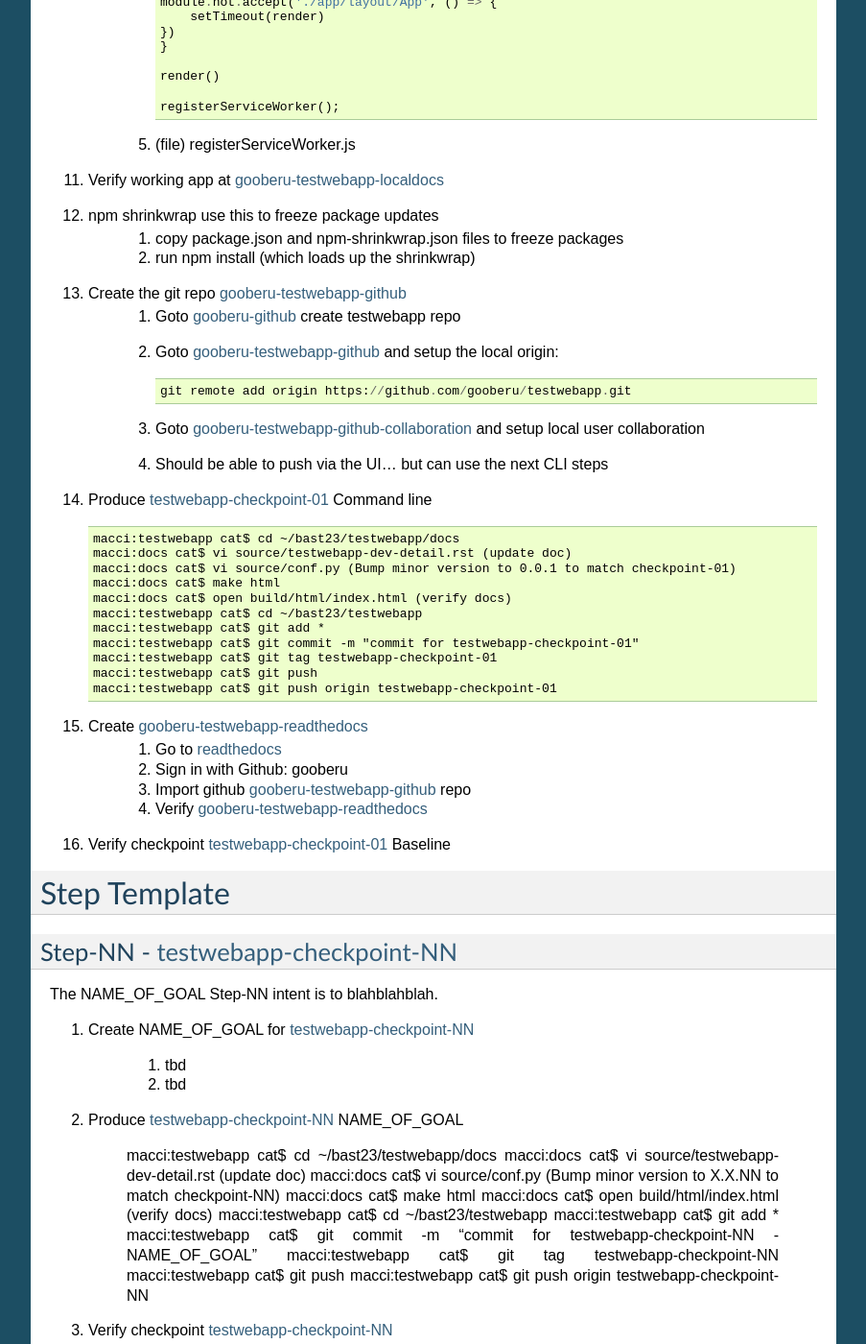
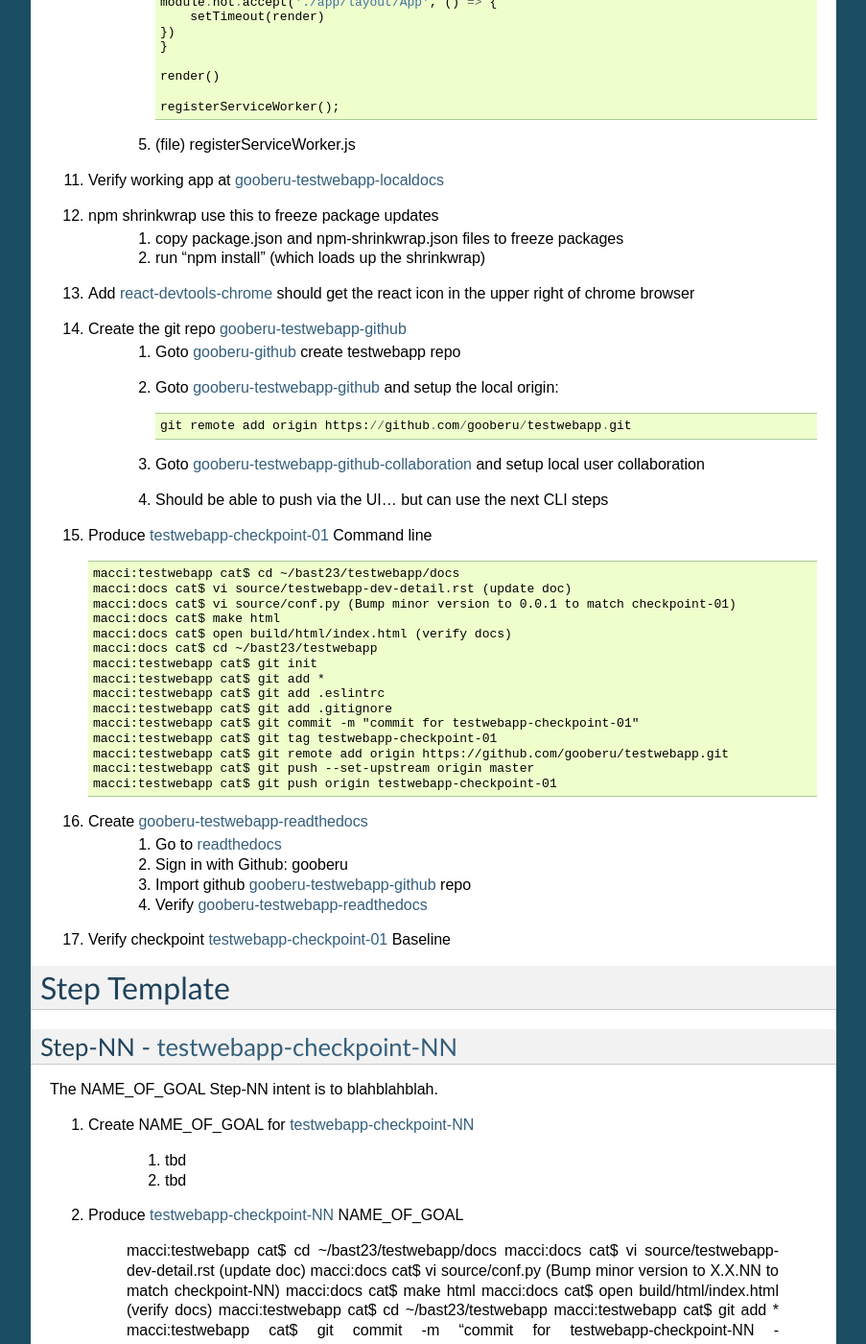
Before and after one commit to 2cld/testwebapp, a Sphinx documentation site: the page built from docs/source/testwebapp-dev-detail.rst, in a window 1280 px wide and 1400 px high, scrolled down 2726 px. Shown: the whole window at 96% size, without its empty margins (198-1101 px from the left). Built offline with Sphinx 7.4.7, drawn with Linux system fonts in a browser that asks for light colours.

Commit message:
commit update for testwebapp-checkpoint-01

```diff
--- a/docs/source/testwebapp-dev-detail.rst
+++ b/docs/source/testwebapp-dev-detail.rst
@@ -163,7 +163,9 @@
 
 #. npm shrinkwrap use this to freeze package updates
     #. copy package.json and npm-shrinkwrap.json files to freeze packages
-    #. run npm install (which loads up the shrinkwrap)
+    #. run "npm install" (which loads up the shrinkwrap)
+
+#. Add react-devtools-chrome_ should get the react icon in the upper right of chrome browser
 
 #. Create the git repo gooberu-testwebapp-github_
     #. Goto gooberu-github_ create testwebapp repo
@@ -181,11 +183,15 @@
     macci:docs cat$ vi source/conf.py (Bump minor version to 0.0.1 to match checkpoint-01)
     macci:docs cat$ make html
     macci:docs cat$ open build/html/index.html (verify docs)
-    macci:testwebapp cat$ cd ~/bast23/testwebapp
+    macci:docs cat$ cd ~/bast23/testwebapp
+    macci:testwebapp cat$ git init
     macci:testwebapp cat$ git add *
+    macci:testwebapp cat$ git add .eslintrc
+    macci:testwebapp cat$ git add .gitignore
     macci:testwebapp cat$ git commit -m "commit for testwebapp-checkpoint-01"
     macci:testwebapp cat$ git tag testwebapp-checkpoint-01
-    macci:testwebapp cat$ git push
+    macci:testwebapp cat$ git remote add origin https://github.com/gooberu/testwebapp.git
+    macci:testwebapp cat$ git push --set-upstream origin master
     macci:testwebapp cat$ git push origin testwebapp-checkpoint-01
 
 #. Create gooberu-testwebapp-readthedocs_
@@ -195,6 +201,7 @@
     #. Verify gooberu-testwebapp-readthedocs_
 
 #. Verify checkpoint testwebapp-checkpoint-01_ Baseline
+
 
 
 Step Template
@@ -264,6 +271,8 @@
 .. _gooberu-docs-Architecture: https://docs.google.com/document/d/1FvM15Qytp0HsxGR6Tm3dTKDvYsCZbecjis9G_oCLgo8
 .. _download-UbuntuFontFamily: https://fonts.google.com/download?family=Ubuntu
 
+.. _react-devtools-chrome: https://chrome.google.com/webstore/detail/react-developer-tools/fmkadmapgofadopljbjfkapdkoienihi/related?hl=en
+
 .. _firebase-console: https://console.firebase.google.com/
 .. _firebase-testwebapp-console: https://console.firebase.google.com/project/gooberu-testwebapp/overview
 .. _firebase-testwebapp-Authentication: https://console.firebase.google.com/project/gooberu-testwebapp/authentication/users
```
